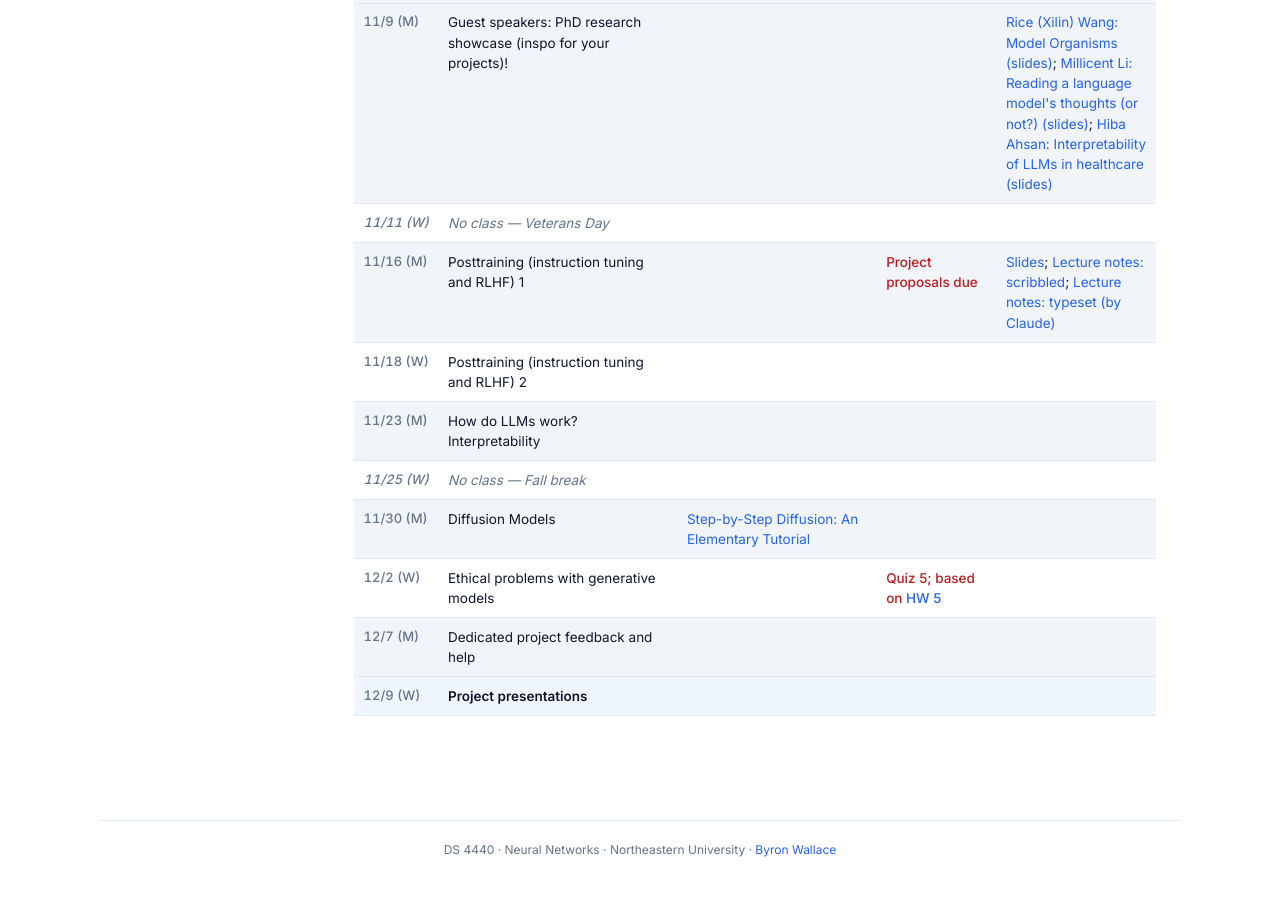
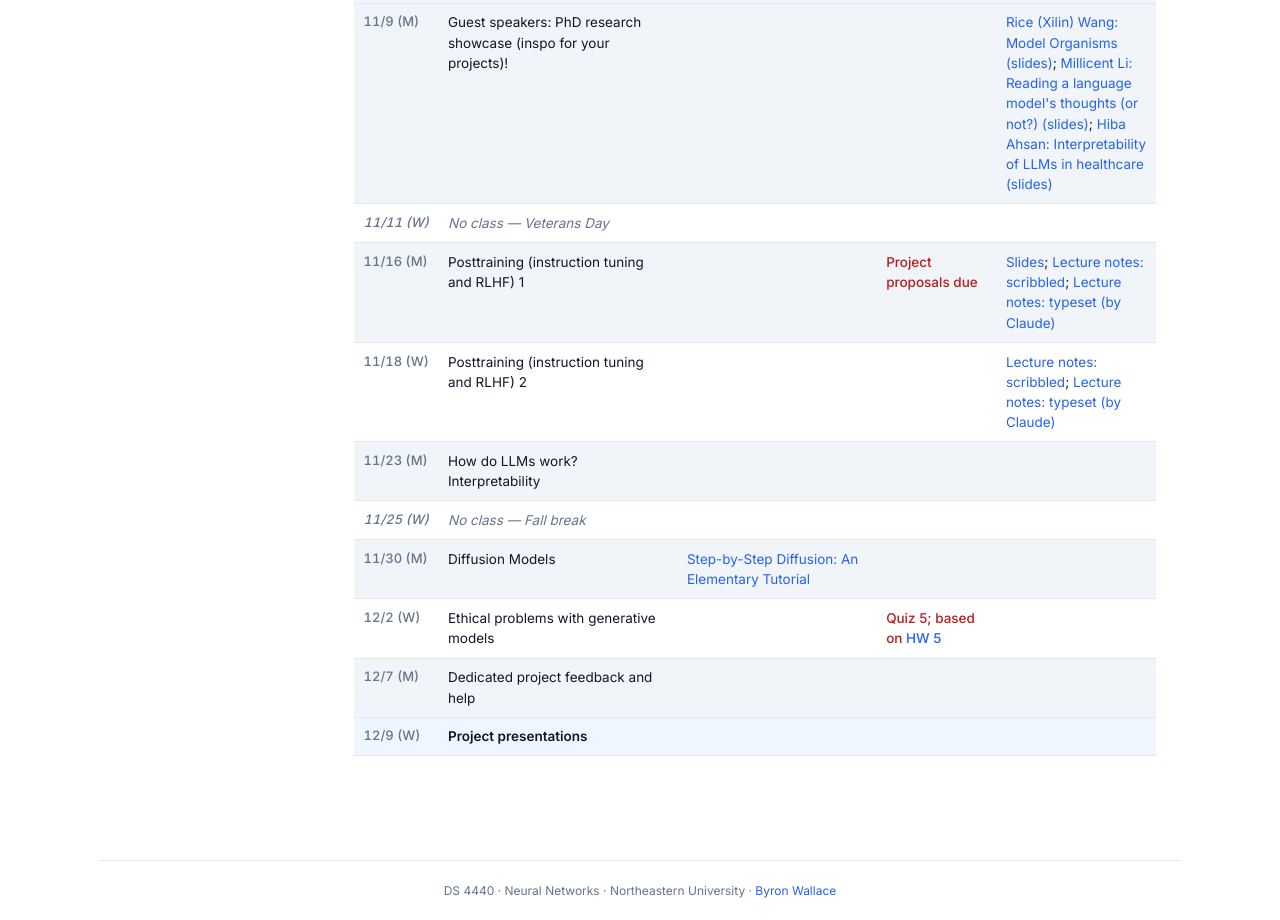
Before and after one commit to bwallace/academic-website, a plain HTML site: page docs/ds4440/index.html in a window 1280 px wide. Shown: the part 3041-3961 px from the top of the page. Before the commit the page ends 3920 px from the top, so only its background shows below. Drawn offline with Linux system fonts and the light colour scheme.

Commit message:
Add lecture 16 materials (posttraining 2 notes)
Co-Authored-By: Claude Opus 5.5 <noreply@anthropic.com>

```diff
--- a/docs/ds4440/index.html
+++ b/docs/ds4440/index.html
@@ -278,7 +278,7 @@
             <td class="col-topic">Posttraining (instruction tuning and RLHF) 2</td>
             <td class="col-readings"></td>
             <td class="col-due"></td>
-            <td class="col-materials"></td>
+            <td class="col-materials"><a href="lecture-materials/Ds4440-f26-l16-posttraining2.pdf">Lecture notes: scribbled</a>; <a href="lecture-materials/ds4440-f26-l16-posttraining2-clauded.pdf">Lecture notes: typeset (by Claude)</a></td>
           </tr>
 
           <tr>
```
Also changed, not shown: 2 other files.
